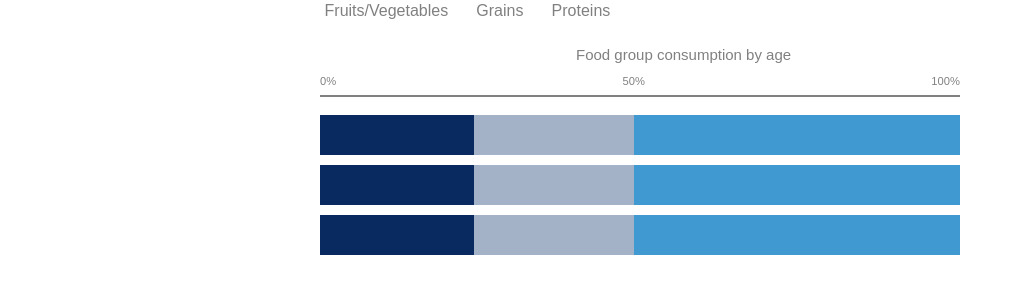
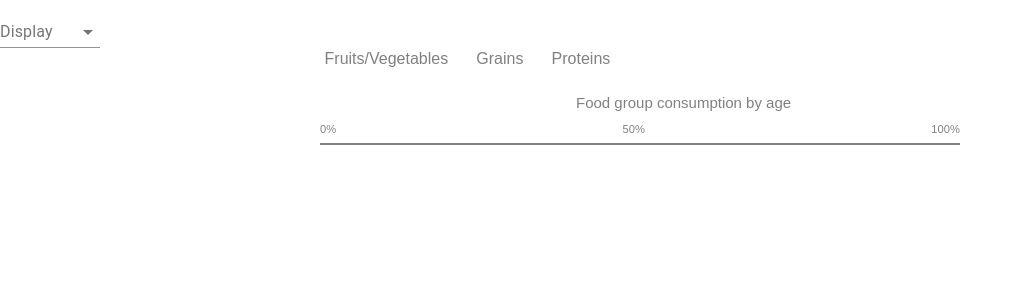
Before and after one commit to JustinWhite814/coding-demo, a React (Create React App) app: page / in a window 1280 px wide. Shown: the top 300 px of the page, without its empty margins (0-1022 px from the left). Built offline with nearby package versions, Linux system fonts and the light colour scheme.

Commit message:
updates to each component, as well as getting the bar installed

```diff
--- a/package.json
+++ b/package.json
@@ -3,6 +3,7 @@
   "version": "0.1.0",
   "private": true,
   "dependencies": {
+    "@material-ui/core": "^4.12.3",
     "@testing-library/jest-dom": "^5.16.1",
     "@testing-library/react": "^12.1.2",
     "@testing-library/user-event": "^13.5.0",
--- a/src/App.css
+++ b/src/App.css
@@ -64,8 +64,11 @@ hr.thin {
   margin: auto;
   padding-top: 10px;
 }
-
-.navy{
+.displayBar {
+  display: flex;
+  margin: auto;
+}
+/* .navy{
   width: 24%;
   background-color: #092961;
 }
@@ -76,4 +79,4 @@ hr.thin {
 .aquamarine{
   width: 51%;
   background-color: #4199d2 ;
-}
+} */
--- a/src/App.js
+++ b/src/App.js
@@ -1,15 +1,48 @@
+import React, {useState} from 'react'
 import logo from './logo.svg';
 import './App.css';
 import Data from './components/data';
+import ChildrenData from './components/childrenData';
+import TeenagersData from './components/teenagersData';
+import AdultData from './components/adultData'
 import Legend from './components/legend'
+import {Select, MenuItem, FormControl, InputLabel, makeStyles} from "@material-ui/core"
+const useStyles = makeStyles(theme => ({
+  formControl: {
+    minWidth: 100,
+  }
+}))
+
+
 function App() {
+  const classes = useStyles()
+  const [value, setValue] = useState("")
+  const handleChange = e => setValue(e.target.value)
   return (
     <div className="App">
-      <header className="App-header">
 
-        <Data/>
 
-      </header>
+        {/* <Data/> */}
+        <div className='displayBar'>
+        <FormControl className = {classes.formControl}>
+          <InputLabel>Display</InputLabel>
+        <Select onChange={handleChange}>
+          <MenuItem value={<Data />}>All</MenuItem>
+          <MenuItem value={<AdultData />}>Adults</MenuItem>
+          <MenuItem value={<ChildrenData />}>Children</MenuItem>
+          <MenuItem value={<TeenagersData />}>Teenagers</MenuItem>
+        </Select>
+        </FormControl>
+        </div>
+        <Legend />
+      <div className='title' >Food group consumption by age</div>
+      <div className='numbersAboveLine'>
+      <p>0%</p>
+      <p>50%</p>
+      <p>100%</p>
+      </div>
+      <hr className='thin'/>
+      <p> {value}</p>
     </div>
   );
 }
--- a/src/components/adultData.jsx
+++ b/src/components/adultData.jsx
@@ -1,11 +1,23 @@
 import React from 'react';
 
 function adultBar(props) {
+  const navy = {
+    width: "24%",
+    backgroundColor: "#092961"
+};
+const grey =  {
+  width: "25%",
+  backgroundColor: "#a4b2c8"
+}
+const blue = {
+  width: "51%",
+  backgroundColor: "#4199d2"
+}
   return (
     <div className='container'>
-      <div className='navy'></div>
-      <div className='grey'></div>
-      <div className='aquamarine'></div>
+      <div style={navy}></div>
+      <div style={grey}></div>
+      <div style={blue}></div>
     </div>
   );
 }
--- a/src/components/childrenData.jsx
+++ b/src/components/childrenData.jsx
@@ -1,11 +1,23 @@
 import React from 'react';
 
 function childrenData(props) {
+  const navy = {
+      width: "25%",
+      backgroundColor: "#092961"
+  };
+const grey =  {
+    width: "25%",
+    backgroundColor: "#a4b2c8"
+  }
+  const blue = {
+    width: "50%",
+    backgroundColor: "#4199d2"
+  }
   return (
     <div className='container'>
-    <div className='navy'></div>
-    <div className='grey'></div>
-    <div className='aquamarine'></div>
+    <div style={navy}></div>
+    <div style={grey}></div>
+    <div style={blue}></div>
   </div>
   );
 }
--- a/src/components/data.jsx
+++ b/src/components/data.jsx
@@ -2,18 +2,10 @@ import React from 'react';
 import AdultData from './adultData'
 import ChildrenData from './childrenData';
 import TeenagersData from './teenagersData';
-import Legend from './legend';
 function data(props) {
   return (
     <div>
-      <Legend />
-      <div className='title' >Food group consumption by age</div>
-      <div className='numbersAboveLine'>
-      <p>0%</p>
-      <p>50%</p>
-      <p>100%</p>
-      </div>
-      <hr className='thin'/>
+
       <AdultData/>
       <ChildrenData />
       <TeenagersData />
--- a/src/components/teenagersData.jsx
+++ b/src/components/teenagersData.jsx
@@ -1,12 +1,28 @@
 import React from 'react';
 
 function teenagersData(props) {
-  return (
-    <div className='container'>
-    <div className='navy'></div>
-    <div className='grey'></div>
-    <div className='aquamarine'></div>
-  </div>
+  const navy = {
+    width: "26%",
+    backgroundColor: "#092961"
+};
+const grey =  {
+  width: "26%",
+  backgroundColor: "#a4b2c8"
+}
+const blue = {
+  width: "49%",
+  backgroundColor: "#4199d2"
+}
+return (
+
+
+
+  <div className='container'>
+  <div style={navy}></div>
+  <div style={grey}></div>
+  <div style={blue}></div>
+</div>
+
   );
 }
 
```
Also changed, not shown: 1 other file (tests, documents, lock files or other folders).
